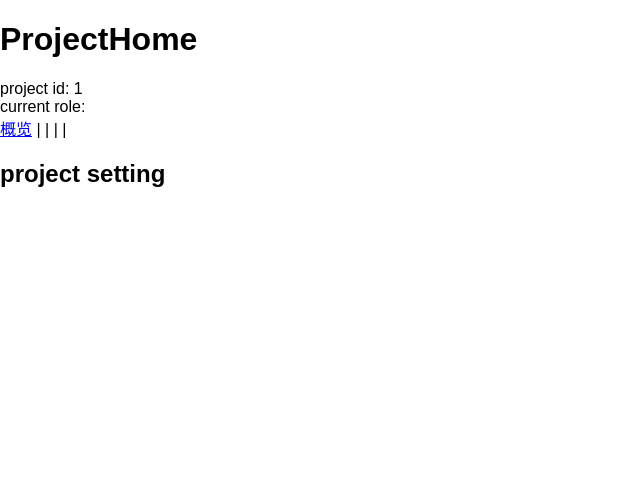
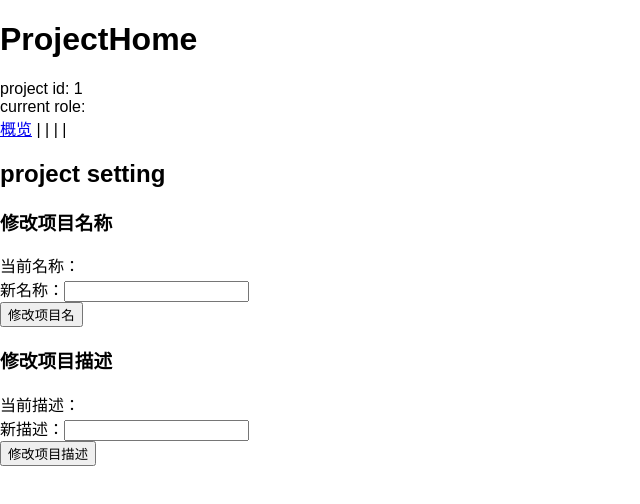
Before and after one commit to zhb2000/OurProjectManager-FrontEnd, a Vue app: page /projects/1/setting in a window 1280 px wide. Shown: the top 504 px of the page, without its empty margins (0-640 px from the left). Built offline with nearby package versions, Linux system fonts and the light colour scheme; no server answers; sample sign-in values are in the browser's storage.

Commit message:
Add link in item

```diff
--- a/src/components/ProjectMemberItem.vue
+++ b/src/components/ProjectMemberItem.vue
@@ -2,6 +2,11 @@
 <template>
   <div>
     <div>current role: {{ currentRole }}</div>
+    <div>
+      <router-link :to="userPath">
+        <b>{{ member.user.username }}</b>
+      </router-link>
+    </div>
     <div>member: {{ member }}</div>
   </div>
 </template>
@@ -20,5 +25,10 @@ export default {
       required: true,
     },
   },
+  data() {
+    return {
+      userPath: "/users/" + this.member.user.username,
+    };
+  },
 };
 </script>
--- a/src/components/UserProjectItem.vue
+++ b/src/components/UserProjectItem.vue
@@ -2,6 +2,9 @@
 <template>
   <div>
     <div>project name: {{ project.name }}</div>
+    <router-link :to="projectPath">
+      <b>{{ project.name }}</b>
+    </router-link>
     <div>project id: {{ project.id }}</div>
     <div>description: {{ project.description }}</div>
     <div>project: {{ project }}</div>
@@ -18,5 +21,10 @@ export default {
       required: true,
     },
   },
+  data() {
+    return {
+      projectPath: "/projects/" + this.project.id,
+    };
+  },
 };
 </script>
--- a/src/router/index.js
+++ b/src/router/index.js
@@ -8,7 +8,6 @@ import MyHome from '../views/MyHome.vue';
 import DevPanel from '../views/DevPanel.vue';
 import Login from '../views/Login.vue';
 import SignUp from '../views/SignUp.vue';
-import CreateProject from '../views/CreateProject.vue';
 import UserHome from '../views/UserHome.vue';
 import UserOverview from '../views/UserOverview.vue';
 import UserProject from '../views/UserProject.vue';
@@ -20,6 +19,9 @@ import ProjectTask from '../views/ProjectTask.vue';
 import ProjectMember from '../views/ProjectMember.vue';
 import ProjectInvitation from '../views/ProjectInvitation.vue';
 import ProjectSetting from '../views/ProjectSetting.vue';
+import ProjectCreateTask from '../views/ProjectCreateTask.vue';
+import ProjectViewTask from '../views/ProjectViewTask.vue';
+import CreateProject from '../views/CreateProject.vue';
 import JumpTo from '../views/JumpTo.vue';
 
 Vue.use(VueRouter);
@@ -138,6 +140,16 @@ const routes = [
         path: 'setting',
         name: 'ProjectSetting',
         component: ProjectSetting
+      },
+      {
+        path: 'task/create',
+        name: 'ProjectCreateTask',
+        component: ProjectCreateTask
+      },
+      {
+        path: 'task/:taskId',
+        name: 'ProjectViewTask',
+        component: ProjectViewTask
       }
     ]
   }
--- a/src/utils/ApiUtils.js
+++ b/src/utils/ApiUtils.js
@@ -280,6 +280,23 @@ async function getInvitationsAsync(projectId) {
     return invitations;
 }
 
+/**
+ * @param {number|string} projectId
+ * @param {string} newName
+ * @param {string} newDescription
+ */
+async function updateProjectNameAndDescriptionAsync(projectId, newName, newDescription) {
+    await axios.patch(`/api/projects/${projectId}`,
+        { name: newName, description: newDescription });
+}
+
+/**
+ * @param {number|string} projectId
+ */
+async function deleteProjectAsync(projectId) {
+    await axios.delete(`/api/projects/${projectId}`);
+}
+
 export {
     getCurrentUsernameAsync,
     getCurrentUserIdAsync,
@@ -300,6 +317,8 @@ export {
     getTasksAsync,
     getTaskAsync,
     getInvitationsAsync,
+    updateProjectNameAndDescriptionAsync,
+    deleteProjectAsync,
     CURRENT_USERNAME_KEY,
     JWT_TOKEN_KEY
 };
--- /dev/null
+++ b/src/views/ProjectCreateTask.vue
@@ -0,0 +1,6 @@
+// 创建任务页面
+<template>
+  <div>
+    <h2>Create Task</h2>
+  </div>
+</template>
--- a/src/views/ProjectOverview.vue
+++ b/src/views/ProjectOverview.vue
@@ -49,6 +49,8 @@ export default {
     /** fetch project data */
     async pageChangedAsync() {
       try {
+        this.currentRole = null;
+        this.project = null;
         const promises = [
           getCurrentRoleAsync(this.projectId),
           getProjectAsync(this.projectId),
--- a/src/views/ProjectSetting.vue
+++ b/src/views/ProjectSetting.vue
@@ -1,3 +1,125 @@
 <template>
-  <div><h2>project setting</h2></div>
+  <div>
+    <h2>project setting</h2>
+    <h3>修改项目名称</h3>
+    <div>当前名称：{{ projectName }}</div>
+    <div>新名称：<input v-model="newProjectName" autocomplete="off" /></div>
+    <div><button @click="updateNameBtnClick">修改项目名</button></div>
+    <h3>修改项目描述</h3>
+    <div>当前描述：{{ projectDescription }}</div>
+    <div>
+      新描述：<input v-model="newProjectDescription" autocomplete="off" />
+    </div>
+    <div><button @click="updateDescriptionBtnClick">修改项目描述</button></div>
+    <div v-if="isSuperAdmin">
+      <h3>删除项目</h3>
+      <div><button @click="DeleteProjectBtnClick">删除项目</button></div>
+    </div>
+  </div>
 </template>
+
+<script>
+import { ProjectJson, MemberJson } from "../utils/jsonmodel";
+import {
+  deleteProjectAsync,
+  getCurrentRoleAsync,
+  getProjectAsync,
+  updateProjectNameAndDescriptionAsync,
+} from "../utils/ApiUtils";
+
+export default {
+  data() {
+    return {
+      /** @type {string} */
+      currentRole: MemberJson.ROLE_ADMIN,
+      /** @type {ProjectJson} */
+      project: null,
+      newProjectName: "",
+      newProjectDescription: "",
+    };
+  },
+  computed: {
+    /** @returns {string} */
+    projectId() {
+      return this.$route.params.projectId;
+    },
+    /** @returns {string} */
+    projectName() {
+      return this.project ? this.project.name : null;
+    },
+    /** @returns {string} */
+    projectDescription() {
+      return this.project ? this.project.description : null;
+    },
+    /** @returns {boolean} */
+    isSuperAdmin() {
+      return this.currentRole === MemberJson.ROLE_SUPER_ADMIN;
+    },
+  },
+  watch: {
+    $route() {
+      this.pageChangedAsync();
+    },
+  },
+  created() {
+    this.pageChangedAsync();
+  },
+  methods: {
+    /** fetch project data */
+    async pageChangedAsync() {
+      try {
+        this.currentRole = MemberJson.ROLE_ADMIN;
+        this.project = null;
+        const promises = [
+          getCurrentRoleAsync(this.projectId),
+          getProjectAsync(this.projectId),
+        ];
+        const results = await Promise.all(promises);
+        this.currentRole = results[0];
+        this.project = results[1];
+      } catch (error) {
+        console.log("get role or project failed: " + error);
+        return;
+      }
+    },
+    async updateNameBtnClick() {
+      try {
+        await updateProjectNameAndDescriptionAsync(
+          this.projectId,
+          this.newProjectName,
+          this.projectDescription
+        );
+      } catch (error) {
+        console.log("Update project name failed: " + error);
+        return;
+      }
+      alert("项目名称更新成功");
+      this.$router.go(); //refresh
+    },
+    async updateDescriptionBtnClick() {
+      try {
+        await updateProjectNameAndDescriptionAsync(
+          this.projectId,
+          this.projectName,
+          this.newProjectDescription
+        );
+      } catch (error) {
+        console.log("Update project name failed: " + error);
+        return;
+      }
+      alert("项目描述更新成功");
+      this.$router.go(); //refresh
+    },
+    async DeleteProjectBtnClick() {
+      try {
+        await deleteProjectAsync(this.projectId);
+      } catch (error) {
+        console.log("Delete project failed: " + error);
+        return;
+      }
+      alert("删除项目成功");
+      this.$router.push("/");
+    },
+  },
+};
+</script>
--- a/src/views/ProjectTask.vue
+++ b/src/views/ProjectTask.vue
@@ -1,18 +1,23 @@
 <template>
   <div>
     <h2>project task</h2>
+    <div v-if="isAdmin">
+      <router-link to="create" append><button>创建任务</button></router-link>
+    </div>
     <task-item v-for="task in tasks" :key="task.id" :task="task" />
   </div>
 </template>
 
 <script>
-import { getTasksAsync } from "../utils/ApiUtils";
-import { TaskJson } from "../utils/jsonmodel";
+import { getCurrentRoleAsync, getTasksAsync } from "../utils/ApiUtils";
+import { TaskJson, MemberJson } from "../utils/jsonmodel";
 import ProjectTaskItem from "../components/ProjectTaskItem.vue";
 
 export default {
   data() {
     return {
+      /** @type {string} */
+      currentRole: MemberJson.ROLE_MEMBER,
       /** @type {TaskJson[]} */
       tasks: [],
     };
@@ -21,6 +26,12 @@ export default {
     /** @returns {string} */
     projectId() {
       return this.$route.params.projectId;
+    },
+    isAdmin() {
+      return (
+        this.currentRole === MemberJson.ROLE_ADMIN ||
+        this.currentRole === MemberJson.ROLE_SUPER_ADMIN
+      );
     },
   },
   watch: {
@@ -35,10 +46,17 @@ export default {
     /** fetch tasks data */
     async pageChangedAsync() {
       try {
-        this.tasks = [];
-        this.tasks = await getTasksAsync(this.projectId);
+        const setRole = async () => {
+          this.currentRole = MemberJson.ROLE_MEMBER;
+          this.currentRole = await getCurrentRoleAsync(this.projectId);
+        };
+        const setTasks = async () => {
+          this.tasks = [];
+          this.tasks = await getTasksAsync(this.projectId);
+        };
+        await Promise.all([setRole(), setTasks()]);
       } catch (error) {
-        console.log("Get tasks failed: " + error);
+        console.log("Get role or tasks failed: " + error);
         return;
       }
     },
--- /dev/null
+++ b/src/views/ProjectViewTask.vue
@@ -0,0 +1,5 @@
+<template>
+  <div>
+    <h2>View Task</h2>
+  </div>
+</template>
```
Also changed, not shown: src/components/TaskCommentItem.vue (added, +18 -0 lines).
